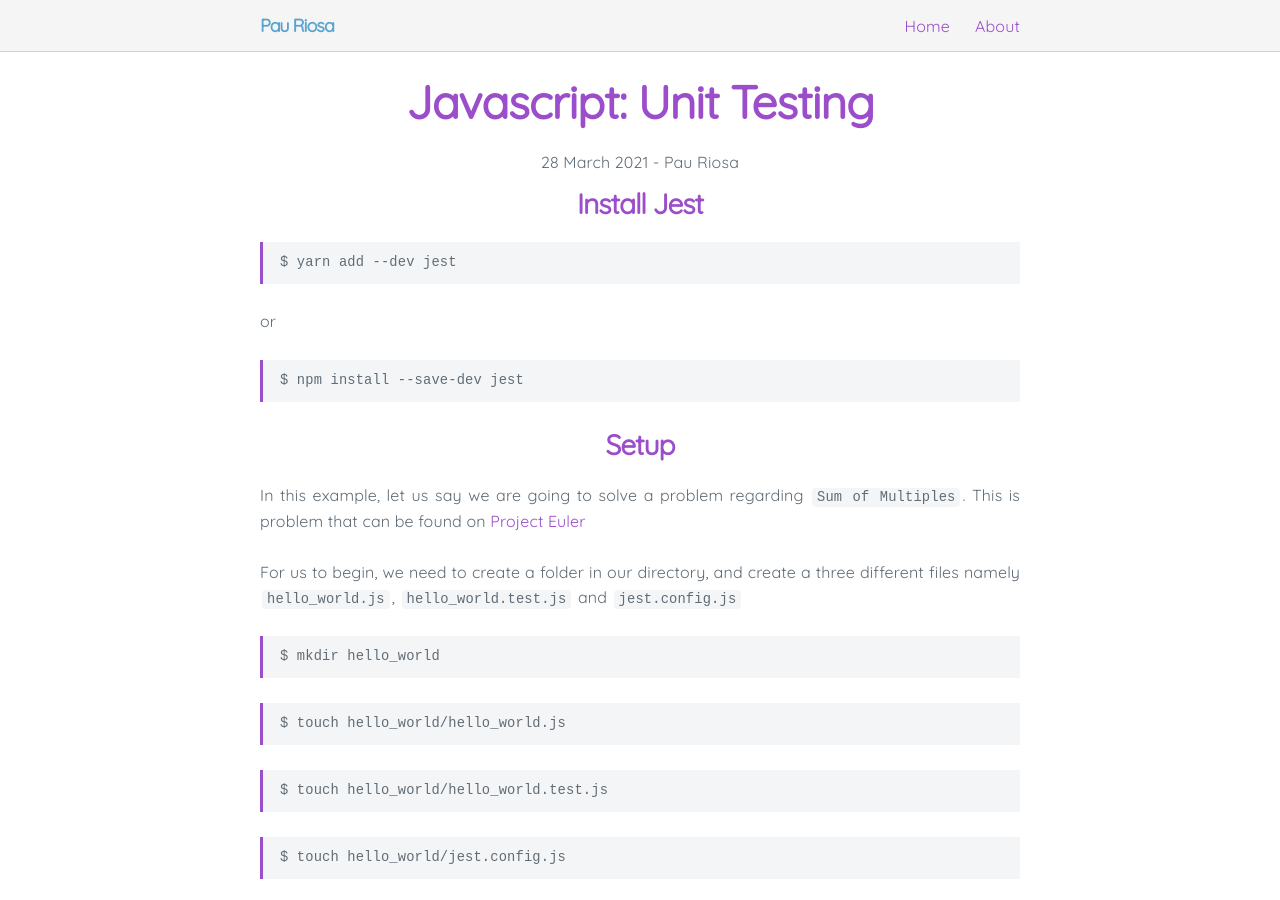
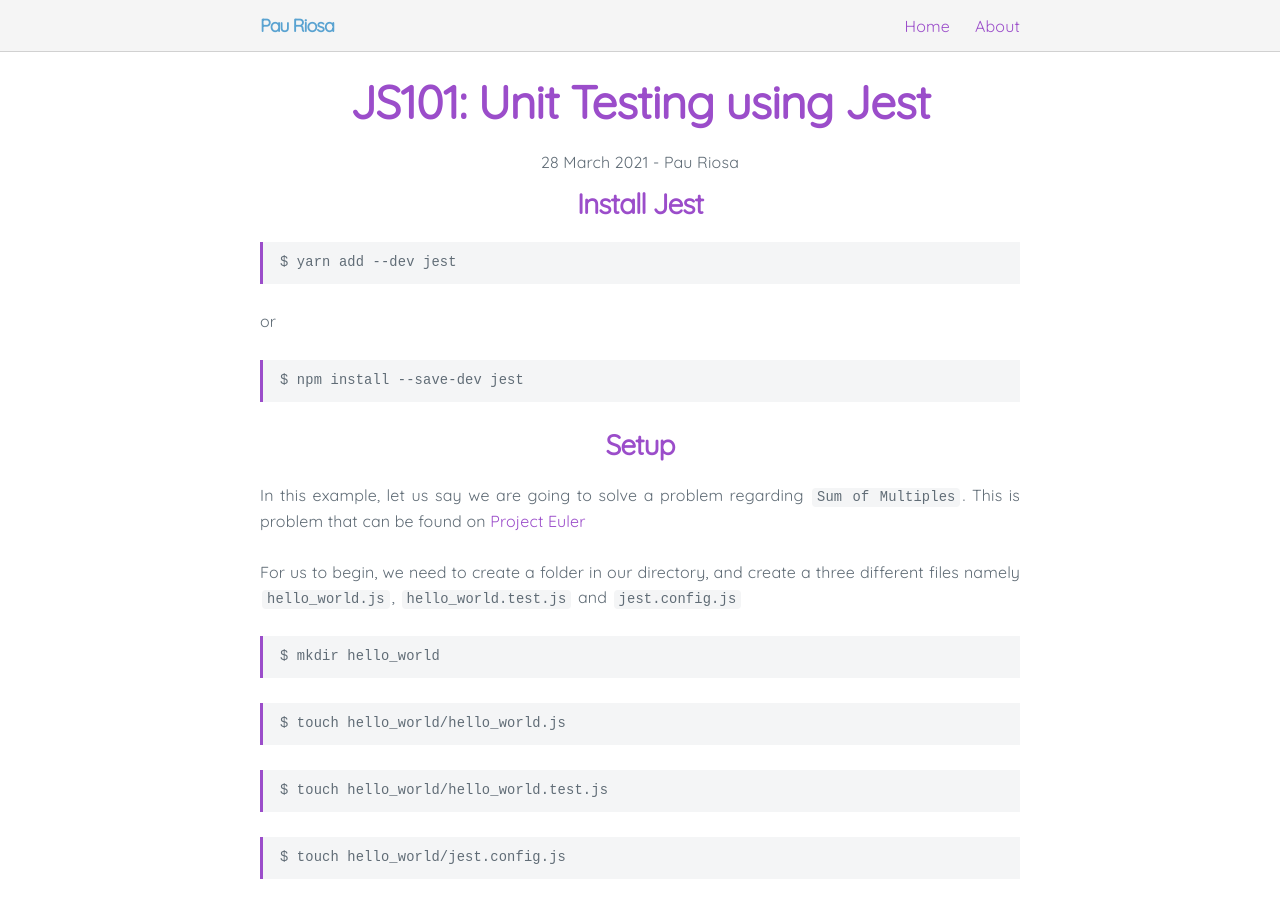
Before and after one commit to pau-riosa/pau-riosa.github.io, a Jekyll site: the page built from _posts/2021-03-28-creating-unit-test-in-javascript.md, in a window 1280 px wide and 900 px high. Built offline with Jekyll 4.4.1, drawn with Linux system fonts in a browser that asks for light colours.

Commit message:
change title

```diff
--- a/_posts/2021-03-28-creating-unit-test-in-javascript.md
+++ b/_posts/2021-03-28-creating-unit-test-in-javascript.md
@@ -1,7 +1,7 @@
 ---
 layout: post
 author: Pau Riosa
-title: "Javascript: Unit Testing"
+title: "JS101: Unit Testing using Jest"
 ---
 
 ### Install Jest
```
